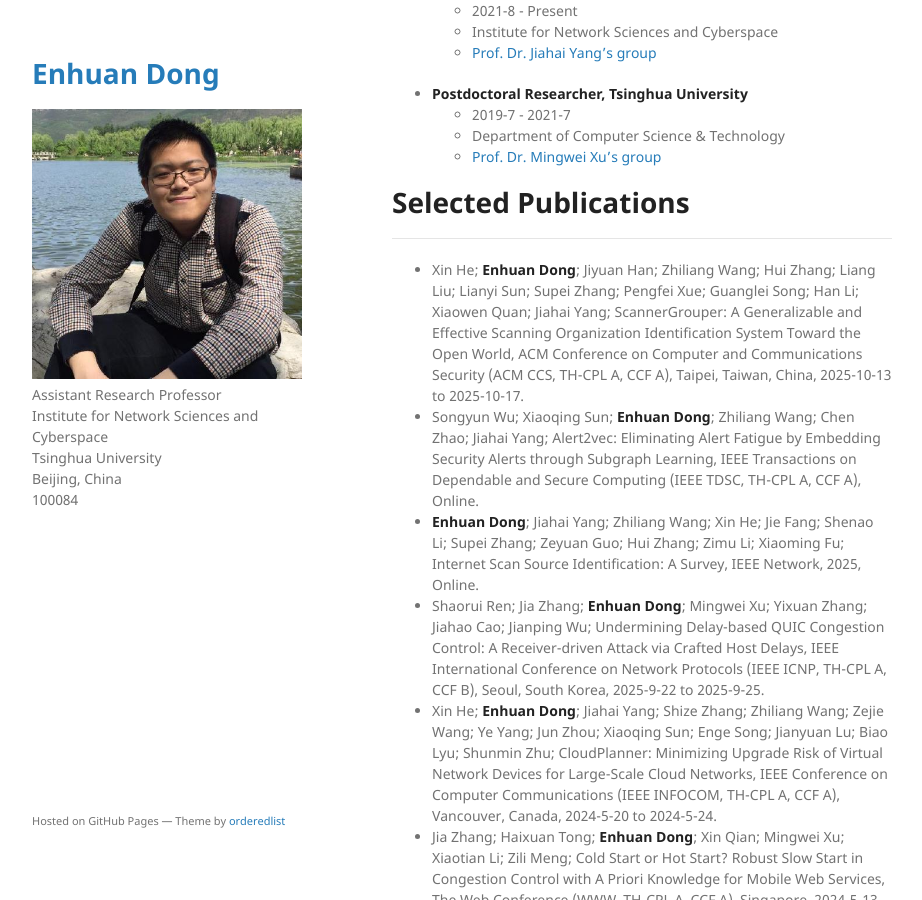
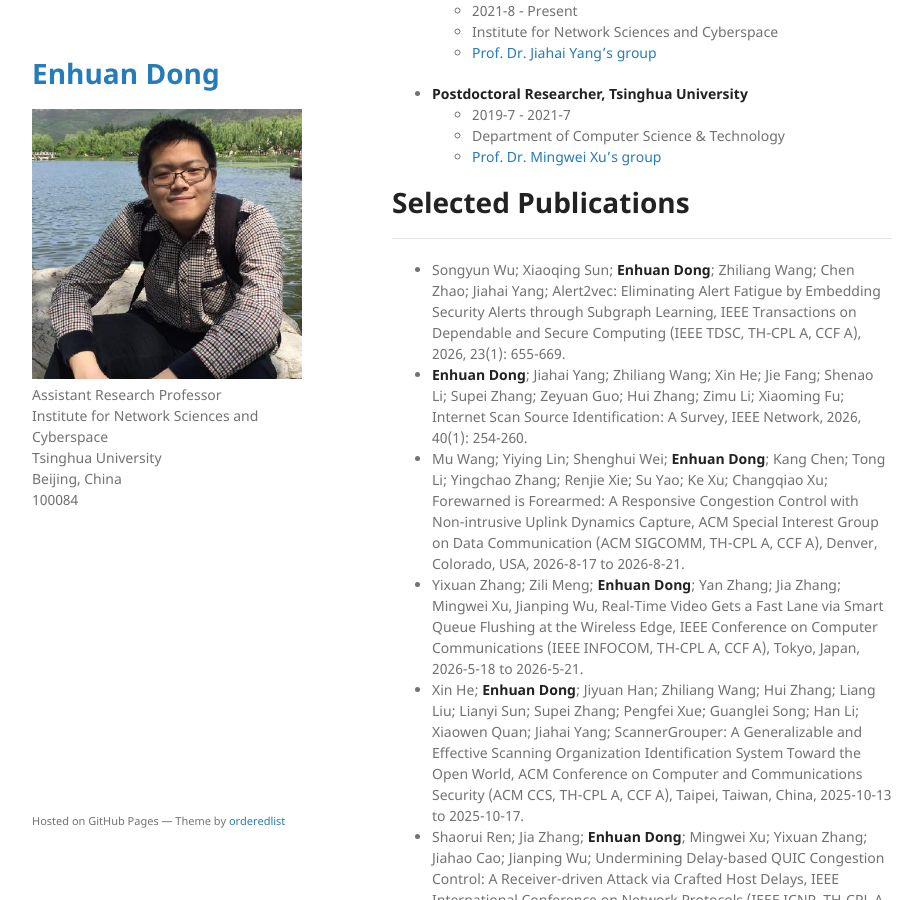
Before and after one commit to TsinghuaDong/tsinghuadong.github.io, a Jekyll site: the page built from index.md, in a window 1280 px wide and 900 px high, scrolled down 1126 px. Shown: the whole window, without its empty margins (178-1100 px from the left). Built offline with Jekyll 4.4.1, drawn with Linux system fonts in a browser that asks for light colours; our own code applies the rules of GitHub Pages for plain Markdown files; some of the changed text lies outside the part shown.

Commit message:
Update new papers and PC experience.

```diff
--- a/index.md
+++ b/index.md
@@ -56,10 +56,11 @@ My research interests include network measurement, network security, network ope
 
 * * *
 
-
+- Songyun Wu; Xiaoqing Sun; **Enhuan Dong**; Zhiliang Wang; Chen Zhao; Jiahai Yang; Alert2vec: Eliminating Alert Fatigue by Embedding Security Alerts through Subgraph Learning, IEEE Transactions on Dependable and Secure Computing (IEEE TDSC, TH-CPL A, CCF A), 2026, 23(1): 655-669.
+- **Enhuan Dong**; Jiahai Yang; Zhiliang Wang; Xin He; Jie Fang; Shenao Li; Supei Zhang; Zeyuan Guo; Hui Zhang; Zimu Li; Xiaoming Fu; Internet Scan Source Identification: A Survey, IEEE Network, 2026, 40(1): 254-260.
+- Mu Wang; Yiying Lin; Shenghui Wei; **Enhuan Dong**; Kang Chen; Tong Li; Yingchao Zhang; Renjie Xie; Su Yao; Ke Xu; Changqiao Xu; Forewarned is Forearmed: A Responsive Congestion Control with Non-intrusive Uplink Dynamics Capture, ACM Special Interest Group on Data Communication (ACM SIGCOMM, TH-CPL A, CCF A), Denver, Colorado, USA, 2026-8-17 to 2026-8-21.
+- Yixuan Zhang; Zili Meng; **Enhuan Dong**; Yan Zhang; Jia Zhang; Mingwei Xu, Jianping Wu, Real-Time Video Gets a Fast Lane via Smart Queue Flushing at the Wireless Edge, IEEE Conference on Computer Communications (IEEE INFOCOM, TH-CPL A, CCF A), Tokyo, Japan, 2026-5-18 to 2026-5-21.
 - Xin He; **Enhuan Dong**; Jiyuan Han; Zhiliang Wang; Hui Zhang; Liang Liu; Lianyi Sun; Supei Zhang; Pengfei Xue; Guanglei Song; Han Li; Xiaowen Quan; Jiahai Yang; ScannerGrouper: A Generalizable and Effective Scanning Organization Identification System Toward the Open World, ACM Conference on Computer and Communications Security (ACM CCS, TH-CPL A, CCF A), Taipei, Taiwan, China, 2025-10-13 to 2025-10-17.
-- Songyun Wu; Xiaoqing Sun; **Enhuan Dong**; Zhiliang Wang; Chen Zhao; Jiahai Yang; Alert2vec: Eliminating Alert Fatigue by Embedding Security Alerts through Subgraph Learning, IEEE Transactions on Dependable and Secure Computing (IEEE TDSC, TH-CPL A, CCF A), Online.
-- **Enhuan Dong**; Jiahai Yang; Zhiliang Wang; Xin He; Jie Fang; Shenao Li; Supei Zhang; Zeyuan Guo; Hui Zhang; Zimu Li; Xiaoming Fu; Internet Scan Source Identification: A Survey, IEEE Network, 2025, Online.
 - Shaorui Ren; Jia Zhang; **Enhuan Dong**; Mingwei Xu; Yixuan Zhang; Jiahao Cao; Jianping Wu; Undermining Delay-based QUIC Congestion Control: A Receiver-driven Attack via Crafted Host Delays, IEEE International Conference on Network Protocols (IEEE ICNP, TH-CPL A, CCF B), Seoul, South Korea, 2025-9-22 to 2025-9-25.
 - Xin He; **Enhuan Dong**; Jiahai Yang; Shize Zhang; Zhiliang Wang; Zejie Wang; Ye Yang; Jun Zhou; Xiaoqing Sun; Enge Song; Jianyuan Lu; Biao Lyu; Shunmin Zhu; CloudPlanner: Minimizing Upgrade Risk of Virtual Network Devices for Large-Scale Cloud Networks, IEEE Conference on Computer Communications (IEEE INFOCOM, TH-CPL A, CCF A), Vancouver, Canada, 2024-5-20 to 2024-5-24.
 - Jia Zhang; Haixuan Tong; **Enhuan Dong**; Xin Qian; Mingwei Xu; Xiaotian Li; Zili Meng; Cold Start or Hot Start? Robust Slow Start in Congestion Control with A Priori Knowledge for Mobile Web Services, The Web Conference (WWW, TH-CPL A, CCF A), Singapore, 2024-5-13 to 2024-5-17.
@@ -95,16 +96,20 @@ My research interests include network measurement, network security, network ope
 
 - **Institute Committee Member**
   - Technical Committee Member of Internet, China Computer Federation
+  - Technical Committee Member of Network and System Security, China Computer Federation
   - Technical Committee Member of Cyberspace Mapping, Chinese Institute of Command and Control
 
 - **Conference TPC Track Chair**
+  - International Conference on Big Data Computing and Communications (BIGCOM) [2026](https://www.bigcom2026.com/)
   - International Conference on Big Data Computing and Communications (BIGCOM) [2025](https://www.bigcom2025.com/)
 
 - **Conference TPC Member**
+  - ACM Multimedia (MM) [2026](https://2026.acmmm.org/)
+  - IEEE International Conference on Distributed Computing Systems (ICDCS) [2024](https://icdcs2024.icdcs.org/), [2026](https://icdcs2026.icdcs.org/)
   - IEEE International Conference on Communications (ICC) [2025](https://icc2025.ieee-icc.org/), [2026](https://icc2026.ieee-icc.org/)
-  - IEEE International Conference on Distributed Computing Systems (ICDCS) [2024](https://icdcs2024.icdcs.org/)
+  - The International Web Information Systems Engineering conference [2026](https://conferences.sigappfr.org/wise2026/)
+  - International Conference on Network of the Future (NoF) [2023](https://nof.dnac.org/2023/), [2024](https://nof.dnac.org/2024/), [2025](https://nof.dnac.org/2025/), [2026](https://nof.dnac.org/2026/)
   - International Conference on Big Data Computing and Communications (BIGCOM) [2024](https://bigcom2024.com/)
-  - International Conference on Network of the Future (NoF) [2023](https://nof.dnac.org/2023/), [2024](https://nof.dnac.org/2024/), [2025](https://nof.dnac.org/)
 
 - **Editorial Services**
   - Frontiers in Computer Science, [Research Topic on Design and Optimization of Distributed Computing/Storage Systems Driven by Novel Intelligent Networking Technologies](https://www.frontiersin.org/research-topics/63510/design-and-optimization-of-distributed-computingstorage-systems-driven-by-novel-intelligent-networking-technologies) (Topic Editors: Yong Wang, Mu Wang, **Enhuan Dong**, Qian He), 2024
@@ -114,6 +119,9 @@ My research interests include network measurement, network security, network ope
   - IEEE/ACM Transactions on Networking (TON)
   - IEEE Transactions on Parallel and Distributed Systems (TPDS)
   - IEEE Journal on Selected Areas in Communications (JSAC)
+  - IEEE Transactions on Information Forensics and Security (TIFS)
+  - IEEE Transactions on Dependable and Secure Computing (TDSC)
+  - IEEE Transactions on Mobile Computing (TMC)
   - IEEE Transactions on Network and Service Management (TNSM)
   - Elsevier Computer Networks (COMNET)
   - Elsevier Computer Communications (COMCOM)
```
